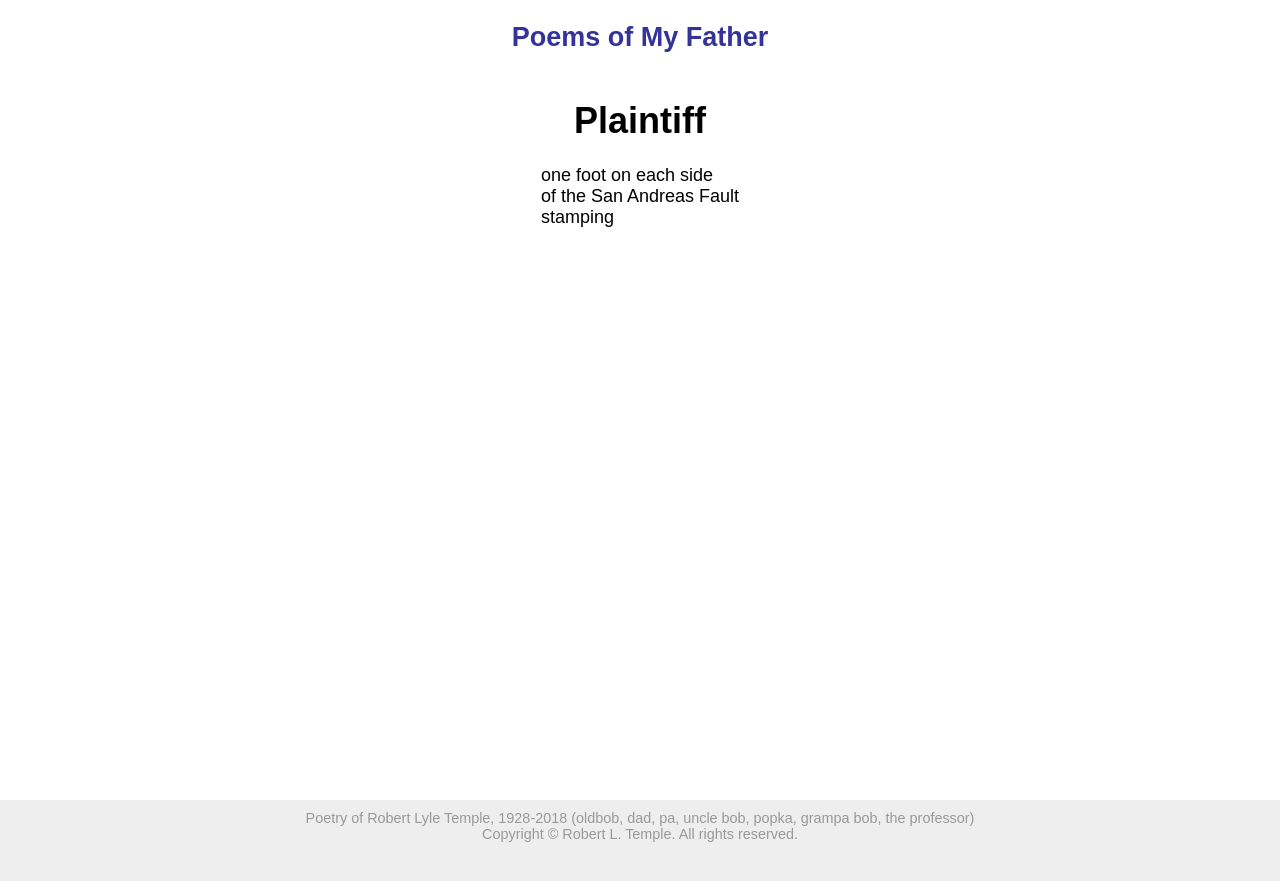
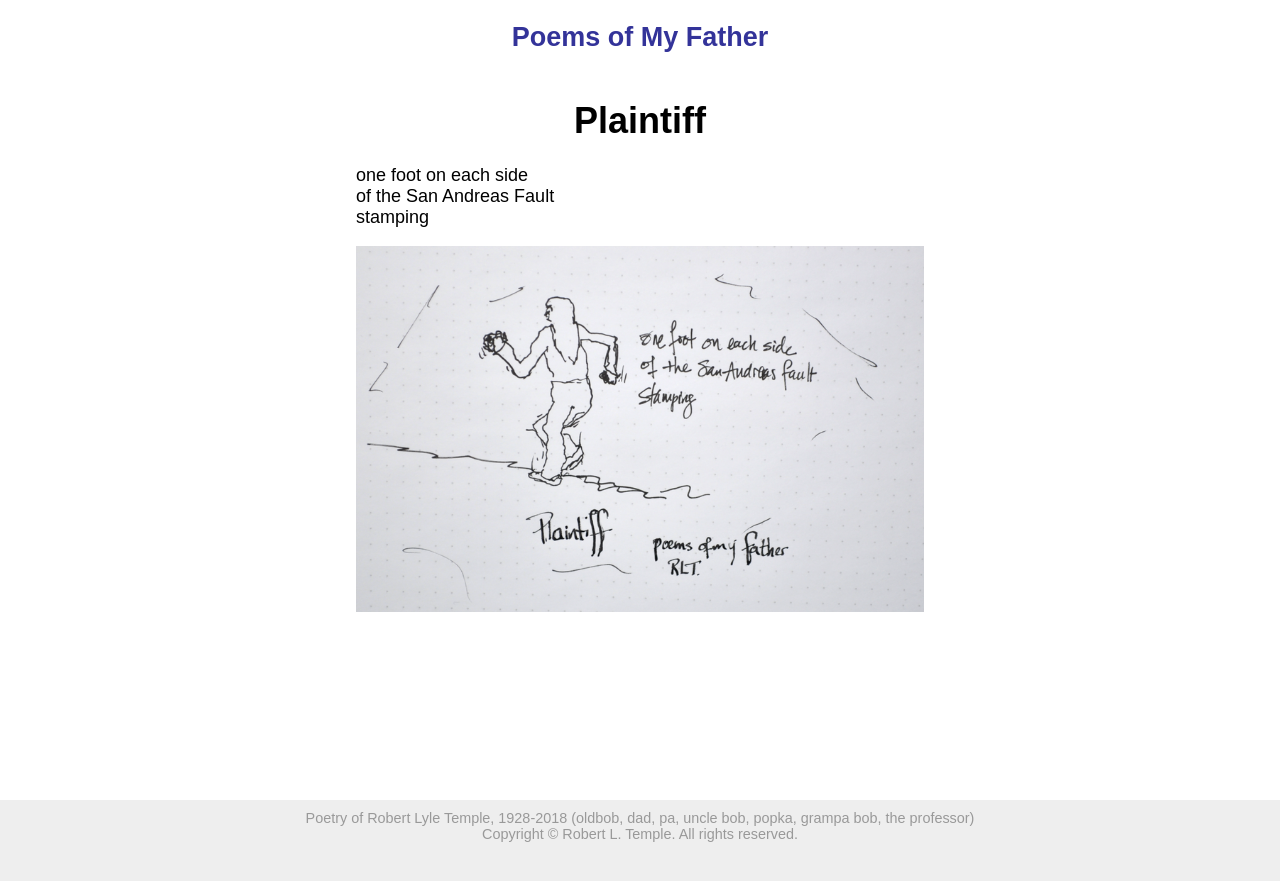
Before and after one commit to tamouse/poems-of-my-father, a Jekyll site: the page built from source/_poems/plaintiff.md, in a window 1280 px wide. Shown: the top 881 px of the page. Built offline with Jekyll 4.4.1, drawn with Linux system fonts in a browser that asks for light colours.

Commit message:
added a couple sketches:
- following fire
- plaintiff

```diff
--- a/docs/css/styles.css
+++ b/docs/css/styles.css
@@ -118,6 +118,10 @@ footer a:hover {
 .poem-body p {
   white-space: pre;
 }
+.poem-body p img {
+  max-width: 100%;
+  width: 100%;
+}
 
 .poem-body p a:hover {
   color: #333399;
--- a/docs/feed.xml
+++ b/docs/feed.xml
@@ -1 +1 @@
-<?xml version="1.0" encoding="utf-8"?><feed xmlns="http://www.w3.org/2005/Atom" ><generator uri="https://jekyllrb.com/" version="3.7.3">Jekyll</generator><link href="https://tamouse.github.io/poems-of-my-father/feed.xml" rel="self" type="application/atom+xml" /><link href="https://tamouse.github.io/poems-of-my-father/" rel="alternate" type="text/html" /><updated>2018-04-14T14:23:56-05:00</updated><id>https://tamouse.github.io/poems-of-my-father/</id><title type="html">Poems of My Father</title><subtitle>Poetry of Robert Lyle Temple, 1928-2018 (oldbob, dad, pa, uncle bob, popka, grampa bob, the professor)</subtitle></feed>
+<?xml version="1.0" encoding="utf-8"?><feed xmlns="http://www.w3.org/2005/Atom" ><generator uri="https://jekyllrb.com/" version="3.7.3">Jekyll</generator><link href="https://tamouse.github.io/poems-of-my-father/feed.xml" rel="self" type="application/atom+xml" /><link href="https://tamouse.github.io/poems-of-my-father/" rel="alternate" type="text/html" /><updated>2018-04-15T15:59:16-05:00</updated><id>https://tamouse.github.io/poems-of-my-father/</id><title type="html">Poems of My Father</title><subtitle>Poetry of Robert Lyle Temple, 1928-2018 (oldbob, dad, pa, uncle bob, popka, grampa bob, the professor)</subtitle></feed>
--- a/docs/poems/following_fire.html
+++ b/docs/poems/following_fire.html
@@ -26,6 +26,8 @@ The great pine groves, the cedar towers
 where a million people came each year–
 Wiped out–whole mountainsides burned clear.
 Then came the flowers.</p>
+
+<p><img src="./following-fire.jpg" alt="" /></p>
 </div>
   <div class="poem-footer">Read during Robert's memorial by grand-daughter Chelsea</div>
 </div>
--- a/docs/poems/plaintiff.html
+++ b/docs/poems/plaintiff.html
@@ -18,6 +18,8 @@
   <div class="poem-body"><p>one foot on each side
 of the San Andreas Fault
 stamping</p>
+
+<p><img src="./plaintiff.png" alt="" /></p>
 </div>
 
 </div>
--- a/source/_poems/plaintiff.md
+++ b/source/_poems/plaintiff.md
@@ -6,3 +6,6 @@ title: Plaintiff
 one foot on each side
 of the San Andreas Fault
 stamping
+
+
+![](./plaintiff.png)
--- a/source/css/styles.css
+++ b/source/css/styles.css
@@ -121,6 +121,10 @@ footer a:hover {
 .poem-body p {
   white-space: pre;
 }
+.poem-body p img {
+  max-width: 100%;
+  width: 100%;
+}
 
 .poem-body p a:hover {
   color: #333399;
```
Also changed, not shown: source/_poems/following_fire.md (+4 -0 lines), docs/poems/following-fire.jpg (added), docs/poems/plaintiff.png (added), source/_poems/following-fire.jpg (added), source/_poems/plaintiff.png (added).
